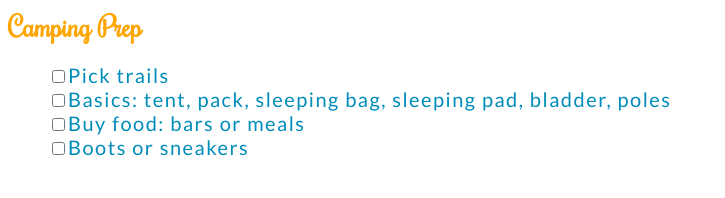
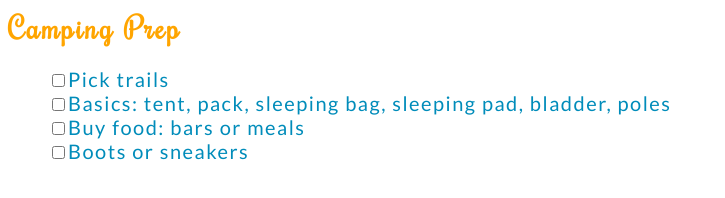
Before and after one commit to chrissyha/todo_app_front_end, a plain HTML site: page index.html in a window 1280 px wide. Shown: the whole page, without its empty margins (0-725 px from the left). Drawn offline with Linux system fonts and the light colour scheme.

Commit message:
Add show.html

```diff
--- a/index.css
+++ b/index.css
@@ -1,7 +1,8 @@
 h1 {
     color: orange;
     font-family: Rochester, cursive;
-    font-size: 28px;
+    font-size: 30px;
+    letter-spacing: 2.5px
 }
 
 li {
```
Also changed, not shown: show.html (added).
